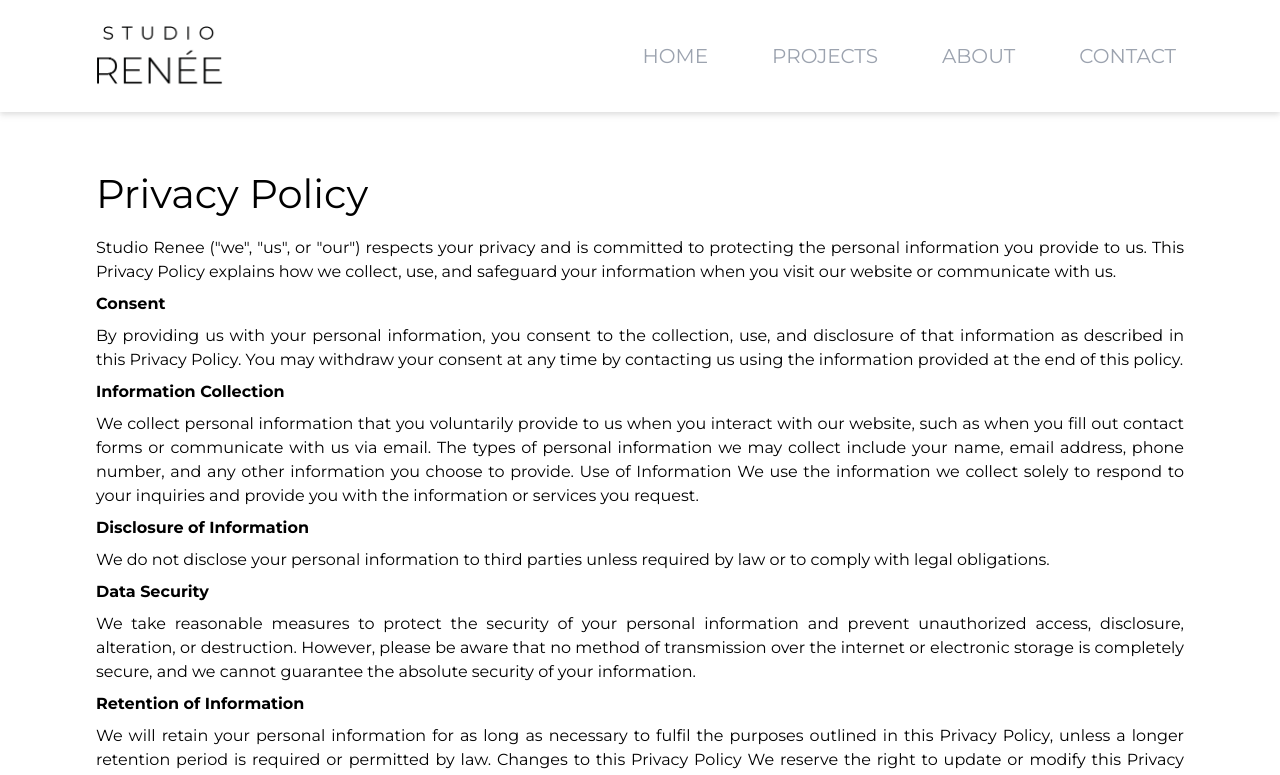
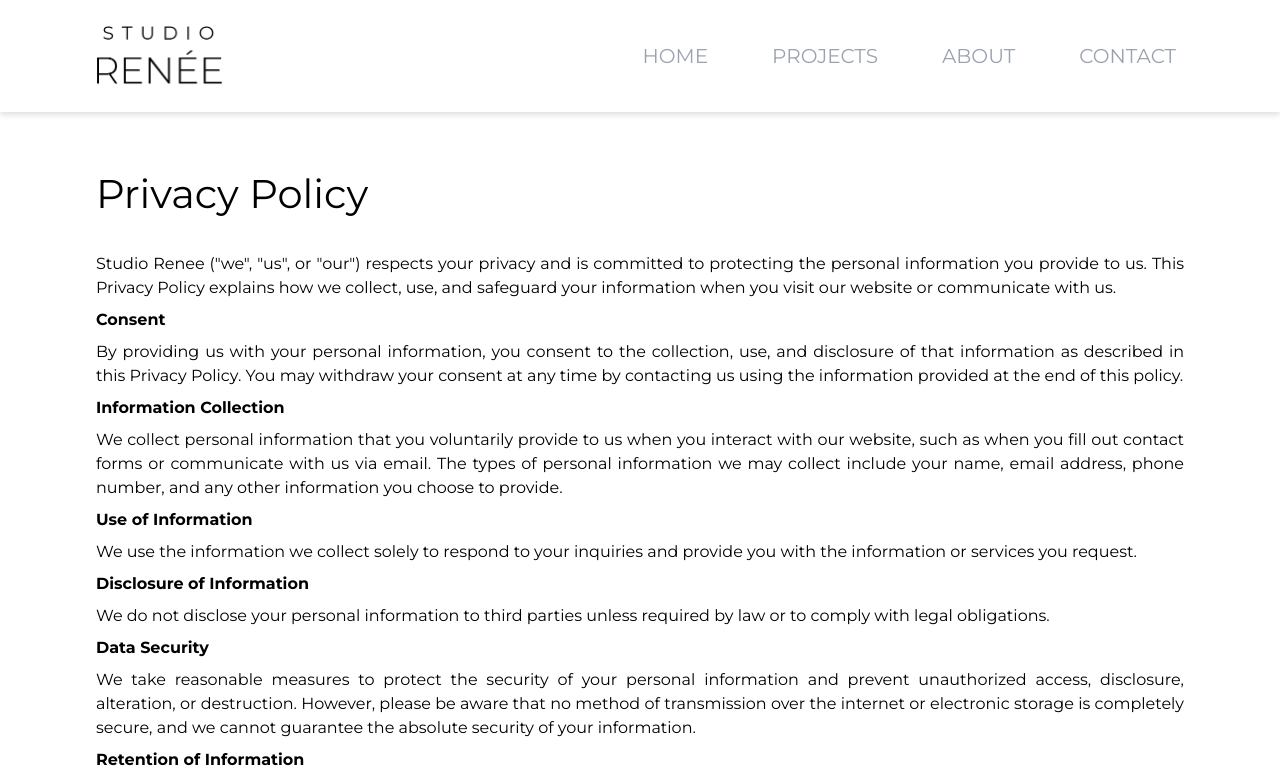
Before and after one commit to Vidhanth/studio-renee, a Next.js app: page /privacy-policy in a window 1280 px wide. Shown: the top 775 px of the page. Built offline with nearby package versions, Linux system fonts and the light colour scheme.

Commit message:
Update privacy policy

```diff
--- a/pages/privacy-policy.tsx
+++ b/pages/privacy-policy.tsx
@@ -10,7 +10,7 @@ const PrivacyPolicy: NextPage = () => {
 
       <main>
         <div className="mx-auto mt-7 max-w-6xl px-7 sm:px-6 lg:mt-16 lg:px-8 text-justify">
-          <h1 className="text-3xl lg:text-[2.5rem] font-medium">
+          <h1 className="text-3xl lg:mb-4 lg:text-[2.5rem] font-medium">
             Privacy Policy
           </h1>
           <br />
@@ -30,10 +30,10 @@ const PrivacyPolicy: NextPage = () => {
           when you interact with our website, such as when you fill out contact
           forms or communicate with us via email. The types of personal
           information we may collect include your name, email address, phone
-          number, and any other information you choose to provide. Use of
-          Information We use the information we collect solely to respond to
-          your inquiries and provide you with the information or services you
-          request.
+          number, and any other information you choose to provide.
+          <div className="font-bold py-2">Use of Information</div>
+          We use the information we collect solely to respond to your inquiries
+          and provide you with the information or services you request.
           <div className="font-bold py-2">Disclosure of Information</div>
           We do not disclose your personal information to third parties unless
           required by law or to comply with legal obligations.
@@ -47,14 +47,19 @@ const PrivacyPolicy: NextPage = () => {
           <div className="font-bold py-2">Retention of Information</div>
           We will retain your personal information for as long as necessary to
           fulfil the purposes outlined in this Privacy Policy, unless a longer
-          retention period is required or permitted by law. Changes to this
-          Privacy Policy We reserve the right to update or modify this Privacy
-          Policy at any time. Any changes will be effective immediately upon
-          posting the revised policy on our website. We encourage you to review
-          this Privacy Policy periodically for any updates.
+          retention period is required or permitted by law.
+          <div className="font-bold py-2">Changes to this Privacy Policy</div>
+          We reserve the right to update or modify this Privacy Policy at any
+          time. Any changes will be effective immediately upon posting the
+          revised policy on our website. We encourage you to review this Privacy
+          Policy periodically for any updates.
           <div className="font-bold py-2">Contact Us</div>
           If you have any questions or concerns about this Privacy Policy or our
-          data practices, please contact us at studioreneedesigns@gmail.com
+          data practices, please contact us at{" "}
+          <a href="mailto:studioreneedesigns@gmail.com">
+            studioreneedesigns@gmail.com
+          </a>
+          .
         </div>
         <br />
         <br />
```
